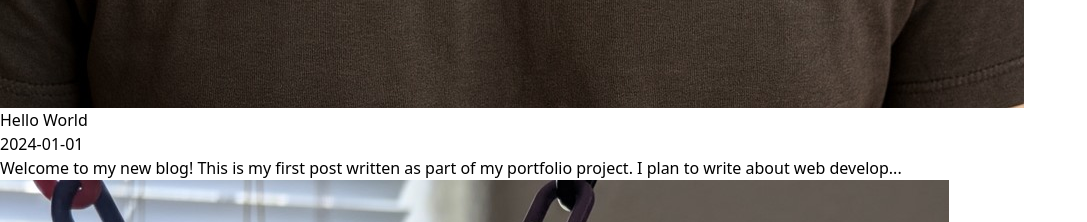
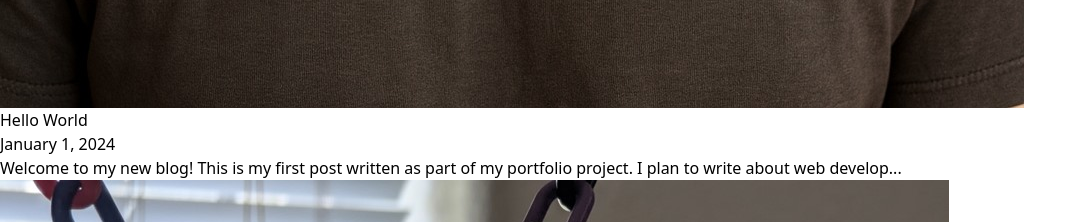
Before and after one commit to sean-andrew-barry/portfolio, a React (Vite) app: page /blog in a window 1280 px wide. Shown: the part 1740-1962 px from the top of the page, without its empty margins (0-1087 px from the left). Built offline with nearby package versions, Linux system fonts and the light colour scheme.

Commit message:
Use Date objects for blog posts

```diff
--- /dev/null
+++ b/src/components/FormattedDate.jsx
@@ -0,0 +1,15 @@
+export default function FormattedDate({ date, className = '' }) {
+  if (!(date instanceof Date) || Number.isNaN(date.getTime())) {
+    return null;
+  }
+  const formatted = date.toLocaleDateString(undefined, {
+    year: 'numeric',
+    month: 'long',
+    day: 'numeric',
+  });
+  return (
+    <time dateTime={date.toISOString()} className={className}>
+      {formatted}
+    </time>
+  );
+}
--- a/src/data/posts.js
+++ b/src/data/posts.js
@@ -2,7 +2,7 @@ export const posts = [
   {
     slug: 'hello-world',
     title: 'Hello World',
-    date: '2024-01-01',
+    date: new Date('2024-01-01'),
     image: '/src/assets/images/sean-barry-portrait.jpg',
     imageAlt: 'Sean Barry smiling',
     content: `Welcome to my new blog! This is my first post written as part of my portfolio project. I plan to write about web development, projects I'm working on, and lessons learned along the way. Stay tuned for more!`
@@ -10,7 +10,7 @@ export const posts = [
   {
     slug: 'why-i-love-react',
     title: 'Why I Love React',
-    date: '2024-02-15',
+    date: new Date('2024-02-15'),
     image: '/src/assets/images/budgies.jpg',
     imageAlt: 'My three budgies',
     content: `React makes building user interfaces a breeze. Its component-based approach encourages reusable pieces and helps keep code organized. In this post I'll share a few reasons why React continues to be my go-to library.`
@@ -18,7 +18,7 @@ export const posts = [
   {
     slug: 'learning-tailwindcss',
     title: 'Learning Tailwind CSS',
-    date: '2024-03-10',
+    date: new Date('2024-03-10'),
     image: '/src/assets/images/budgies-eating-millet.jpg',
     imageAlt: 'Budgies eating millet',
     content: `Styling web apps used to be one of my least favorite tasks. Tailwind CSS changed that by providing utility classes that make it simple to build modern interfaces. Here are my tips for getting started with Tailwind.`
--- a/src/pages/Blog.jsx
+++ b/src/pages/Blog.jsx
@@ -1,5 +1,6 @@
 import { Link } from 'react-router-dom';
 import { posts } from '../data/posts';
+import FormattedDate from '../components/FormattedDate';
 
 export default function Blog() {
   return (
@@ -22,7 +23,7 @@ export default function Blog() {
               <h2 className="text-2xl font-semibold mb-2 text-blue-600 hover:underline">
                 {post.title}
               </h2>
-              <p className="text-sm text-gray-500 mb-2">{post.date}</p>
+              <FormattedDate date={post.date} className="text-sm text-gray-500 mb-2" />
               <p className="text-gray-700 dark:text-gray-300">
                 {post.content.substring(0, 120)}{post.content.length > 120 ? '...' : ''}
               </p>
--- a/src/pages/BlogPost.jsx
+++ b/src/pages/BlogPost.jsx
@@ -1,5 +1,6 @@
 import { useParams, Link } from 'react-router-dom';
 import { posts } from '../data/posts';
+import FormattedDate from '../components/FormattedDate';
 
 export default function BlogPost() {
   const { slug } = useParams();
@@ -17,7 +18,7 @@ export default function BlogPost() {
   return (
     <article className="p-8 max-w-3xl mx-auto space-y-4">
       <h1 className="text-4xl font-bold">{post.title}</h1>
-      <p className="text-sm text-gray-500">{post.date}</p>
+      <FormattedDate date={post.date} className="text-sm text-gray-500" />
       {post.image && (
         <img
           src={post.image}
```
